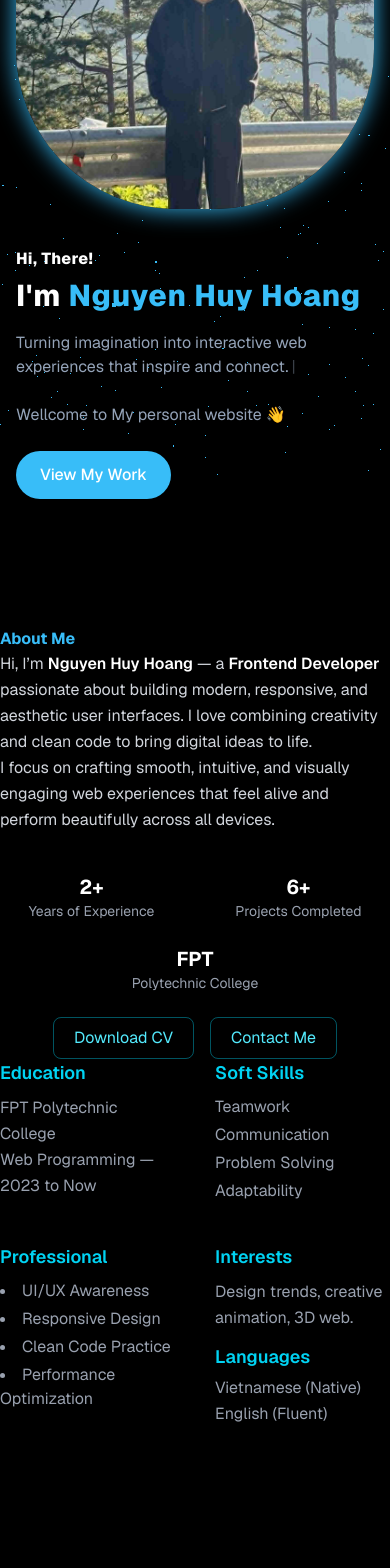
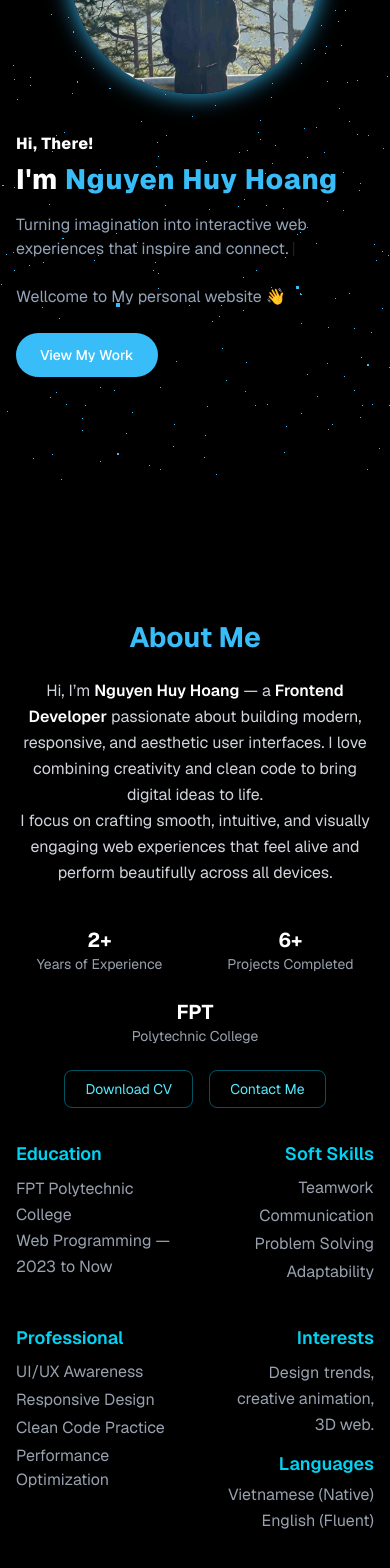
Before and after one commit to HuyHoang130405/Portfolio, a Next.js app: page / in a window 390 px wide. Shown: the part 356-1924 px from the top of the page. Built offline with nearby package versions, Linux system fonts and the light colour scheme.

Commit message:
chore: Reponsive for Mobile M at 375px (completed)

```diff
--- a/src/app/components/about/AboutSection.tsx
+++ b/src/app/components/about/AboutSection.tsx
@@ -8,7 +8,7 @@ export default function AboutSection() {
   return (
     <section
       id="about"
-      className="min-h-screen w-full mbl:px-4 sm:px-6 md:px-12 py-32 text-white overflow-x-hidden"
+      className="min-h-screen w-full mbm:px-4 sm:px-6 md:px-12 py-32 text-white overflow-x-hidden"
     >
       <FadeInWhenVisible>
         <div className="grid grid-cols-1 lg:grid-cols-12 mbl:gap-6 sm:gap-10 items-start w-full max-w-7xl mx-auto">
@@ -20,8 +20,8 @@ export default function AboutSection() {
             transition={{ duration: 0.8, ease: "easeOut" }}
             className="col-span-12 md:col-span-6 flex flex-col justify-center gap-6 order-1"
           >
-            <div className="mbl:text-center lg:text-left">
-              <h2 className="w-full mbl:mb-5 mbl:text-3xl md:text-4xl font-bold text-[#38bdf8]">
+            <div className="mbm:text-center lg:text-left">
+              <h2 className="w-full mbm:mb-5 mbm:text-[28px] mbl:text-3xl md:text-4xl font-bold text-[#38bdf8]">
                 About Me
               </h2>
 
@@ -67,17 +67,17 @@ export default function AboutSection() {
               </div>
             </div>
             {/* Nút */}
-            <div className="flex gap-4 mbl:mb-3 sm:mt-8 justify-center lg:justify-start">
+            <div className="flex gap-4 mbm:mb-8 mbl:mb-3 sm:mt-8 justify-center lg:justify-start">
               <a
-                href="/cv.pdf"
+                href="#"
                 download
-                className="mbl:text-sm sm:text-base px-5 py-2 border border-cyan-400/40 text-cyan-300 rounded-lg hover:bg-cyan-500/10 transition flex items-center gap-2"
+                className="mbm:text-sm sm:text-base px-5 py-2 border border-cyan-400/40 text-cyan-300 rounded-lg hover:bg-cyan-500/10 transition flex items-center gap-2"
               >
                 Download CV
               </a>
               <a
                 href="#contact"
-                className="mbl:text-sm sm:text-base px-5 py-2 border border-cyan-400/40 text-cyan-300 rounded-lg hover:bg-cyan-500/10 transition flex items-center gap-2"
+                className="mbm:text-sm sm:text-base px-5 py-2 border border-cyan-400/40 text-cyan-300 rounded-lg hover:bg-cyan-500/10 transition flex items-center gap-2"
               >
                 Contact Me
               </a>
@@ -98,7 +98,7 @@ export default function AboutSection() {
                   FPT Polytechnic College<br />Web Programming — 2023 to Now
                 </p>
               </div>
-              <div className="mbl:text-right sm:text-left">
+              <div className="mbm:text-right sm:text-left">
                 <h3 className="text-cyan-400 font-semibold mb-2 text-lg">Soft Skills</h3>
                 <ul className="space-y-1 list-disc list-inside text-gray-400 list-none">
                   <li>Teamwork</li>
@@ -109,14 +109,14 @@ export default function AboutSection() {
               </div>
               <div>
                 <h3 className="text-cyan-400 font-semibold mb-2 text-lg">Professional</h3>
-                <ul className="space-y-1 list-disc list-inside text-gray-400">
+                <ul className="space-y-1 list-disc list-inside text-gray-400 list-none">
                   <li>UI/UX Awareness</li>
                   <li>Responsive Design</li>
                   <li>Clean Code Practice</li>
                   <li>Performance Optimization</li>
                 </ul>
               </div>
-              <div className="mbl:text-right sm:text-left">
+              <div className="mbm:text-right sm:text-left">
                 <h3 className="text-cyan-400 font-semibold mb-2 text-lg">Interests</h3>
                 <p className="text-gray-400 leading-relaxed">Design trends, creative animation, 3D web.</p>
                 <h3 className="text-cyan-400 font-semibold mt-3 mb-1 text-lg">Languages</h3>
--- a/src/app/components/common/LoadingScreen.tsx
+++ b/src/app/components/common/LoadingScreen.tsx
@@ -107,7 +107,7 @@ export default function LoadingScreen() {
             className="relative z-10 text-center"
           >
             <motion.h1
-              className="text-4xl md:text-7xl font-extrabold bg-clip-text text-transparent
+              className="mbm:text-3xl mbl:text-4xl md:text-7xl font-extrabold bg-clip-text text-transparent
               bg-gradient-to-r from-cyan-300 via-blue-400 to-purple-500"
               animate={{
                 textShadow: [
@@ -122,7 +122,7 @@ export default function LoadingScreen() {
             </motion.h1>
 
             <motion.p
-              className="mt-4 text-cyan-300 text-base md:text-lg tracking-wider font-mono"
+              className="mt-4 text-cyan-300 mbm:text-sm mbl:text-base md:text-lg tracking-wider font-mono"
               initial={{ opacity: 0, y: 20 }}
               animate={{ opacity: 1, y: 0 }}
               transition={{ delay: 0.7, duration: 0.8 }}
--- a/src/app/components/contact/ContactSection.tsx
+++ b/src/app/components/contact/ContactSection.tsx
@@ -14,7 +14,7 @@ export default function ContactSection() {
           initial={{ opacity: 0, y: 40 }}
           animate={{ opacity: 1, y: 0 }}
           transition={{ duration: 0.6 }}
-          className="text-3xl md:text-4xl font-bold mb-6 text-[#38bdf8]"
+          className="mbm:text-[28px] mbl:text-3xl md:text-4xl font-bold mb-6 text-[#38bdf8]"
         >
           Let's Connect 👋
         </motion.h2>
@@ -71,7 +71,7 @@ export default function ContactSection() {
           initial={{ opacity: 0, scale: 0.9 }}
           animate={{ opacity: 1, scale: 1 }}
           transition={{ duration: 1, delay: 0.3 }}
-          className="inline-block bg-[#38bdf8] hover:bg-[#0ea5e9] text-white px-8 py-3 rounded-full mbl:text-sm sm:text-base md:text-lg font-medium transition shadow-lg"
+          className="inline-block bg-[#38bdf8] hover:bg-[#0ea5e9] text-white px-8 py-3 rounded-full mbm:text-sm sm:text-base md:text-lg font-medium transition shadow-lg"
         >
           Send Me a Message
         </motion.a>
--- a/src/app/components/hero/HeroSection.tsx
+++ b/src/app/components/hero/HeroSection.tsx
@@ -13,7 +13,7 @@ export default function HeroSection() {
                 <motion.img
                     src="/images/me.jpg"
                     alt="Nguyen Huy Hoang"
-                    className="mbl:w-[250px] mbl:h-[250px] sm:w-[300px] sm:h-[300px] object-cover rounded-[10rem] shadow-xl mt-22 lg:mt-0"
+                    className="mbm:w-[250px] mbm:h-[250px] sm:w-[300px] sm:h-[300px] object-cover rounded-[10rem] shadow-xl mt-22 lg:mt-0"
                     initial={{ opacity: 0, x: -100 }}
                     animate={{ opacity: 1, x: 0 }}
                     transition={{ duration: 1 }}
@@ -32,7 +32,7 @@ export default function HeroSection() {
                     <h1 className="text-1xl font-extrabold leading-tight tracking-wide mb-2">
                         Hi, There!
                     </h1>
-                    <h1 className="text-3xl md:text-4xl font-extrabold leading-tight tracking-wide mb-4">
+                    <h1 className="mbm:text-[28px] mbl:text-3xl md:text-4xl font-extrabold leading-tight tracking-wide mb-4">
                         I'm <span className="text-[#38bdf8]">Nguyen Huy Hoang</span>
                     </h1>
                     <p className="sm:text-lg md:text-xl text-[#94a3b8] mb-6">
@@ -53,7 +53,7 @@ export default function HeroSection() {
                     </p>
                     <a
                         href="#projects"
-                        className="mbl:text-sm sm:text-base inline-block bg-[#38bdf8] hover:bg-[#0ea5e9] text-white px-6 py-3 rounded-full font-medium transition"
+                        className="mbm:text-sm sm:text-base inline-block bg-[#38bdf8] hover:bg-[#0ea5e9] text-white px-6 py-3 rounded-full font-medium transition"
                     >
                         View My Work
                     </a>
--- a/src/app/components/projects/ProjectsSection.tsx
+++ b/src/app/components/projects/ProjectsSection.tsx
@@ -45,7 +45,7 @@ export default function ProjectsSection() {
         viewport={{ once: true }}
         className="text-center mb-12"
       >
-        <h2 className="text-3xl md:text-4xl font-extrabold text-cyan-400 tracking-wide drop-shadow-lg">
+        <h2 className="mbm:text-2xl mbl:text-3xl md:text-4xl font-extrabold text-cyan-400 tracking-wide drop-shadow-lg">
           What I’ve Been Building
         </h2>
         <p className="mt-3 text-white text-base md:text-lg max-w-2xl mx-auto">
@@ -86,8 +86,8 @@ export default function ProjectsSection() {
                   }}
                   className={`relative rounded-2xl overflow-hidden cursor-pointer border border-cyan-400/20 shadow-lg backdrop-blur-md aspect-[9/16] h-[380px] transition-all duration-500
                     ${isActive
-                      ? "mbl:w-full md:w-[22%] z-20"
-                      : "mbl:w-full md:w-[14%] opacity-80 hover:scale-105"
+                      ? "mbm:w-full md:w-[22%] z-20"
+                      : "mbm:w-full md:w-[14%] opacity-80 hover:scale-105"
                     }`}
                 >
                   <motion.img
--- a/src/app/components/skills/SkillsTabs.tsx
+++ b/src/app/components/skills/SkillsTabs.tsx
@@ -61,7 +61,7 @@ export default function SkillsTabs() {
             transition={{ duration: 0.6 }}
             className="mb-12"
           >
-            <h2 className="mbl:text-3xl md:text-4xl font-extrabold text-transparent bg-clip-text bg-gradient-to-r from-cyan-400 to-blue-600 mb-3 tracking-wide drop-shadow-lg">
+            <h2 className="mbm:text-[28px] mbl:text-3xl md:text-4xl font-extrabold text-transparent bg-clip-text bg-gradient-to-r from-cyan-400 to-blue-600 mb-3 tracking-wide drop-shadow-lg">
               My Tech Stack
             </h2>
             <p className="text-gray-400 text-base md:text-lg">
@@ -70,12 +70,12 @@ export default function SkillsTabs() {
           </motion.div>
 
           {/* Tabs */}
-          <div className="flex justify-center gap-6 mb-8">
+          <div className="flex justify-center mbm:gap-3 mbl:gap-6 mb-8">
             {skillGroups.map((group, idx) => (
               <button
                 key={group.label}
                 onClick={() => setActiveTab(idx)}
-                className={`mbl:text-sm sm:text-base px-6 py-2 rounded-full font-semibold transition-all duration-300
+                className={`mbm:text-sm sm:text-base px-6 py-2 rounded-full font-semibold transition-all duration-300
                   ${activeTab === idx
                     ? "bg-gradient-to-r from-cyan-400 to-blue-600 text-white shadow-lg scale-105"
                     : "bg-[#0f172a]/60 text-gray-300 hover:bg-cyan-700/30 hover:text-white"
@@ -103,13 +103,13 @@ export default function SkillsTabs() {
                     key={skill.name}
                     whileHover={{ scale: 1.13, rotate: 2 }}
                     transition={{ type: "spring", stiffness: 300 }}
-                    className="flex flex-col items-center justify-center mbl:w-24 mbl:h-24 sm:w-26 sm:h-26 md:w-28 md:h-28 lg:w-32 lg:h-32
+                    className="flex flex-col items-center justify-center mbm:w-24 mbm:h-24 sm:w-26 sm:h-26 md:w-28 md:h-28 lg:w-32 lg:h-32
                       rounded-3xl bg-gradient-to-br from-[#0f172a]/80 to-[#38bdf8]/10 border border-cyan-500/30 backdrop-blur-md
                       hover:border-cyan-400/80 shadow-xl hover:shadow-[0_0_30px_#38bdf8bb]
                       transition-all duration-300"
                   >
-                    <div className="mbl:text-3xl sm:text-5xl mb-2 drop-shadow-lg">{skill.icon}</div>
-                    <span className="mbl:text-sm md:text-base font-semibold text-gray-100">{skill.name}</span>
+                    <div className="mbm:text-3xl sm:text-5xl mb-2 drop-shadow-lg">{skill.icon}</div>
+                    <span className="mbm:text-sm md:text-base font-semibold text-gray-100">{skill.name}</span>
                   </motion.div>
                 ))}
               </div>
```
